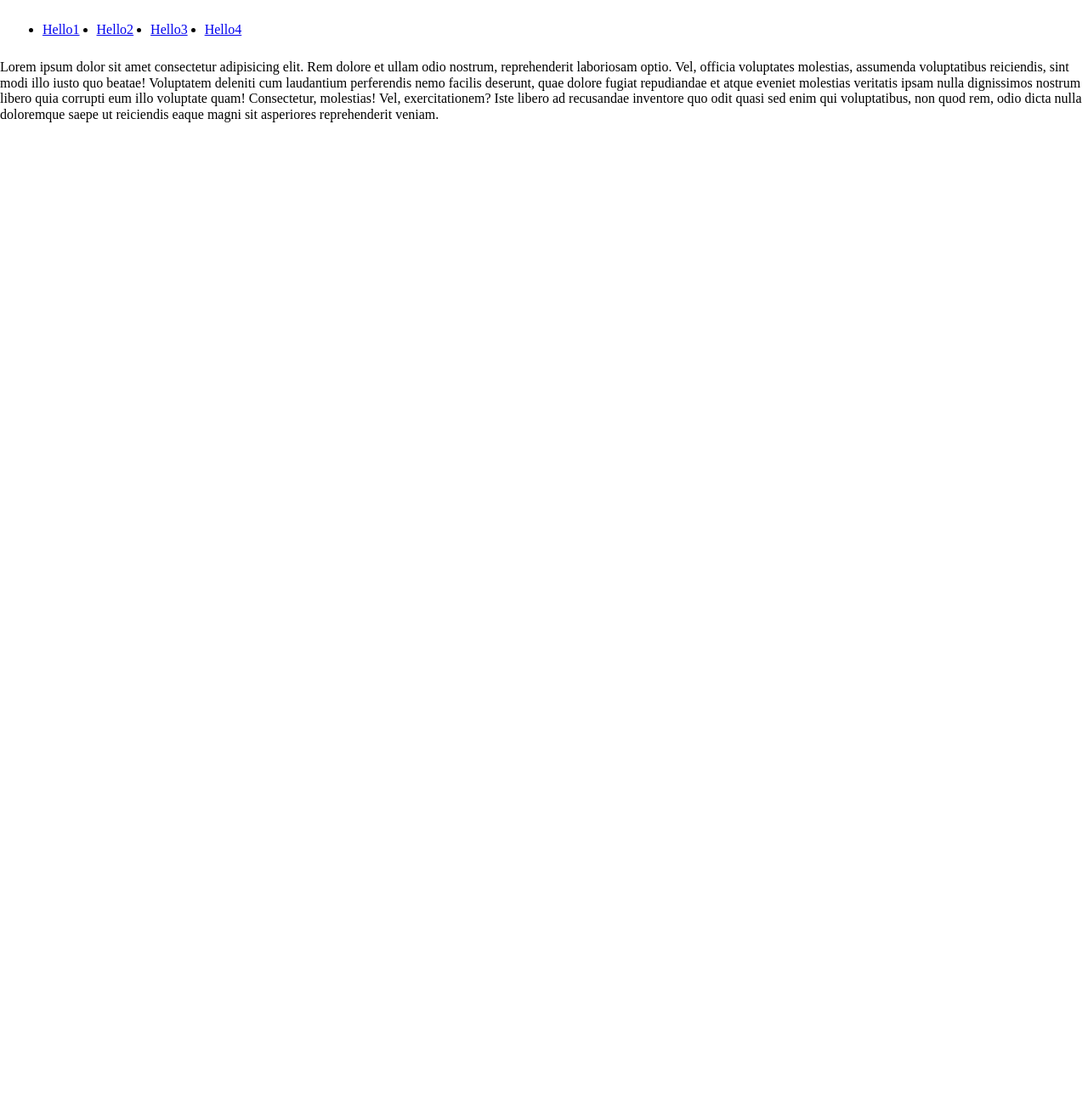
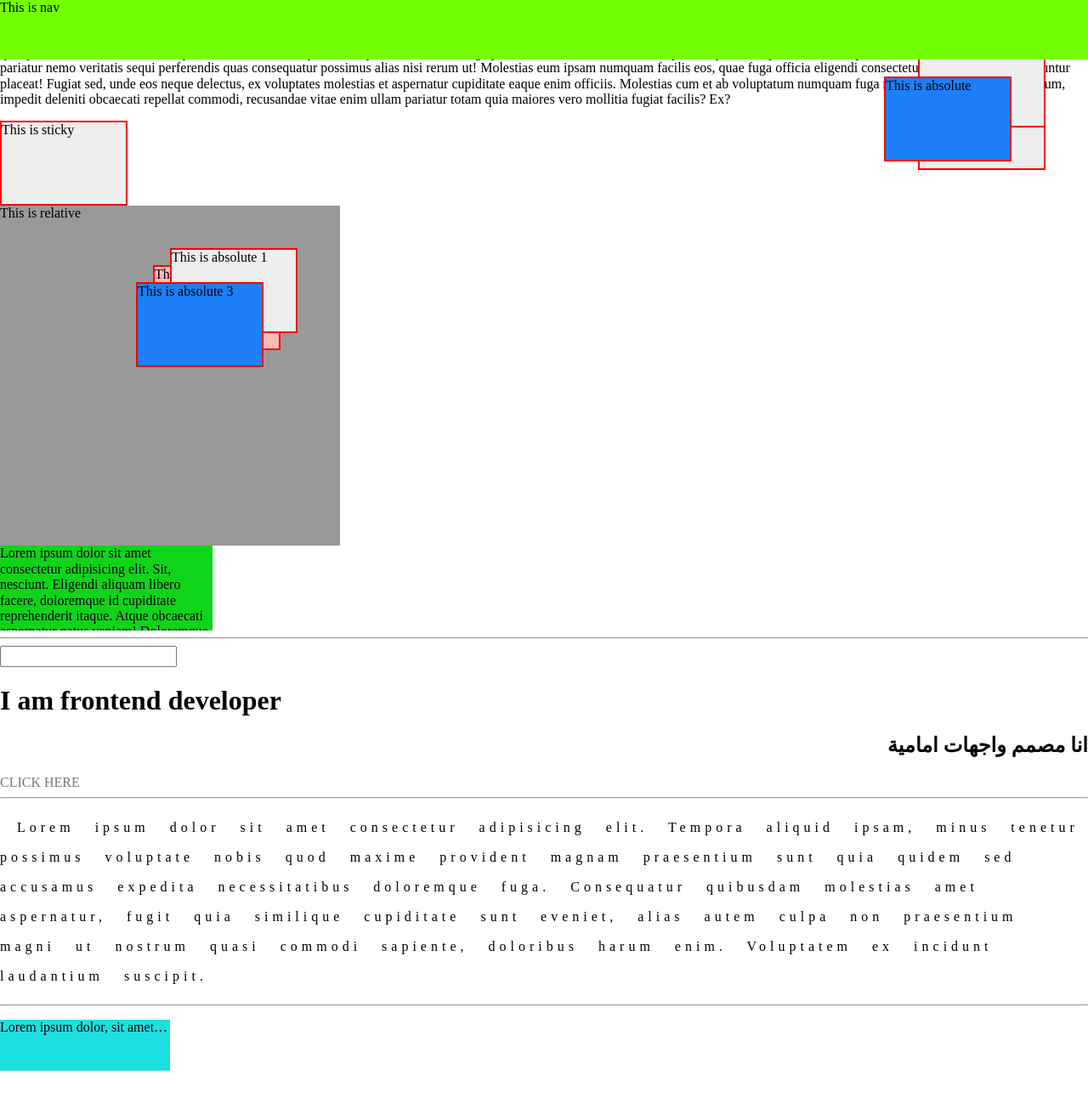
Before and after one commit to Trainer-Mohamed-Ahmed-groups/Fullstack-212, a plain HTML site: page index.html in a window 1280 px wide. Shown: the top 1298 px of the page at 85% size. Drawn offline with Linux system fonts and the light colour scheme.

Commit message:
To text effects

```diff
--- a/css/style.css
+++ b/css/style.css
@@ -6,81 +6,106 @@ body {
     box-sizing: border-box;
 }
 
-.display_explain {
-    display: inline;
+nav {
+    background-color: #73ff01;
+    height: 70px;
+    z-index: 4;
+    /* position: sticky;
+    top: 0; */
+    position: fixed;
+    width: 100%;
+    top: 0;
 }
 
-.display_explain2 {
-    display: block;
-}
-
-.display_explain2:nth-child(2) {
+.position {
     height: 100px;
-    width: 100px;
+    width: 150px;
     background-color: #EEE;
-}
-
-p span {
-    color: red;
-    background-color: #00F;
-    height: 100px;
-    width: 100px;
-    margin: 30px;
-    display: inline-block;
-    padding: 22px;
-    border: 5px solid #090;
-
-}
-
-.visibility_explain {
-    height: 70px;
-    width: 70px;
-    background-color: #f9f9f9;
-    border: solid
-}
-
-.visibility_explain:nth-of-type(2) {
-    visibility: hidden;
-}
-
-.visibility_explain:first-of-type {
-    /* opacity: .5; */
-    opacity: 50%;
-    /* The same effect */
-}
-
-.first_ul {
-    list-style-type: lower-roman;
-    list-style-position: inside;
-}
-
-.first_ul li {
-    background-color: #090;
-}
-
-table {
-    border-collapse: collapse;
-    caption-side: bottom;
-}
-
-td,
-th {
-    border: 1px solid #4b4b4b;
+    border: 2px solid red
 }
 
 
-nav ul li {
-    /* display: inline-block; */
-    float: left;
-    margin: 10px;
+.fixed {
+    position: fixed;
+    top: 100px;
+    right: 50px;
 }
 
-nav ul div {
-    clear: both
+.sticky {
+    position: sticky;
+    top: 10px;
 }
 
-nav ul::after {
-    content: "";
-    display: block;
-    clear: both
+.relative {
+    height: 400px;
+    width: 400px;
+    background-color: #999;
+    position: relative;
 }
+
+.abs {
+    position: absolute;
+    top: 50px;
+    right: 50px;
+    z-index: 2;
+}
+
+.abs:nth-child(2) {
+    top: 70px;
+    right: 70px;
+    background-color: #ffbaba;
+    z-index: 1;
+}
+
+.abs:nth-child(3) {
+    top: 90px;
+    right: 90px;
+    background-color: #1d7ff7;
+    z-index: 3;
+}
+
+.content {
+    height: 100px;
+    width: 250px;
+    background-color: #0fd419;
+    /* overflow: auto; */
+    overflow: scroll;
+    overflow: hidden;
+}
+
+h1 {
+    /* text-align: center; */
+    text-align: start;
+}
+
+h2 {
+    direction: rtl;
+    text-align: start;
+}
+
+a {
+    text-decoration: none;
+    color: #777;
+    text-transform: uppercase;
+}
+
+a:hover {
+    color: red
+}
+
+.spacing {
+    text-indent: 20px;
+    line-height: 35px;
+    word-spacing: 15px;
+    letter-spacing: 5px;
+}
+
+
+.text_effects {
+    width: 200px;
+    height: 60px;
+    background-color: #1ddfdf;
+    text-overflow: ellipsis;
+    white-space: nowrap;
+    overflow: hidden;
+}
--- a/index.html
+++ b/index.html
@@ -6,83 +6,60 @@
     <meta name="viewport" content="width=device-width, initial-scale=1.0">
     <link rel="stylesheet" href="./css/normalize.css">
     <link rel="stylesheet" href="./css/style.css">
-    <title>Session 7</title>
+    <title>Session 9</title>
 </head>
 
 <body>
-    <!-- <div class="display_explain">This is division</div>
-    <div class="display_explain">This is division</div>
-    <div class="display_explain">This is division</div>
+    <nav>This is nav</nav>
+    <p>Lorem ipsum dolor sit amet consectetur adipisicing elit. Odio obcaecati ducimus commodi asperiores aperiam
+        placeat ut quos veritatis, aliquam earum quidem quis sit consequatur ea, est, iusto dolorem! Maxime, quod?
+        Quisquam ullam voluptas sequi quae voluptate excepturi hic amet ipsam. Tenetur consectetur dolorem minima libero
+        delectus quae adipisci vitae deserunt ipsum quod quisquam inventore blanditiis itaque, facere velit, consequatur
+        voluptates!
+        Tenetur at fuga perferendis illum error hic! Suscipit a culpa odio, aperiam totam aspernatur nam, quidem optio
+        tempora pariatur nemo veritatis sequi perferendis quas consequatur possimus alias nisi rerum ut!
+        Molestias eum ipsam numquam facilis eos, quae fuga officia eligendi consectetur ipsum quam consequuntur placeat!
+        Fugiat sed, unde eos neque delectus, ex voluptates molestias et aspernatur cupiditate eaque enim officiis.
+        Molestias cum et ab voluptatum numquam fuga nulla incidunt adipisci sed ipsum, impedit deleniti obcaecati
+        repellat commodi, recusandae vitae enim ullam pariatur totam quia maiores vero mollitia fugiat facilis? Ex?</p>
+    <div class="position abs">This is absolute</div>
+    <div class="position fixed">This is fixed</div>
+    <div class="position sticky">This is sticky</div>
+    <div class="position abs">This is absolute</div>
+    <div class="relative">This is relative
+        <div class="position abs">This is absolute 1</div>
+        <div class="position abs">This is absolute 2</div>
+        <div class="position abs">This is absolute 3</div>
+    </div>
+
+    <section class="content">Lorem ipsum dolor sit amet consectetur adipisicing elit. Sit, nesciunt. Eligendi aliquam
+        libero facere, doloremque id cupiditate reprehenderit itaque. Atque obcaecati aspernatur natus veniam!
+        Doloremque maxime cupiditate eveniet cumque modi.</section>
 
     <hr>
 
-    <section>
-        <span class="display_explain2">This is span</span>
-        <span class="display_explain2">This is span</span>
-        <span class="display_explain2">This is span</span>
-    </section>
+    <input type="text">
+
+
+    <h1>I am frontend developer</h1>
+
+    <h2>انا مصمم واجهات امامية</h2>
+
+    <a href="#">click here</a>
 
     <hr>
-    <p>Lorem ipsum dolor sit amet consectetur adipisicing elit. Voluptatum <span>alias</span> necessitatibus fugiat commodi voluptatem in vero quos magnam nemo! Asperiores, voluptas vel similique quasi repellendus ad maxime ex libero dolores.</p>
-
+    <p class="spacing">Lorem ipsum dolor sit amet consectetur adipisicing elit. Tempora aliquid ipsam, minus tenetur
+        possimus voluptate nobis quod maxime provident magnam praesentium sunt quia quidem sed accusamus expedita
+        necessitatibus doloremque fuga.
+        Consequatur quibusdam molestias amet aspernatur, fugit quia similique cupiditate sunt eveniet, alias autem culpa
+        non praesentium magni ut nostrum quasi commodi sapiente, doloribus harum enim. Voluptatem ex incidunt laudantium
+        suscipit.</p>
 
     <hr>
+    <p class="text_effects">Lorem ipsum dolor, sit amet consectetur adipisicing elit. Veritatis temporibus distinctio
+        iste aut qui. Vel quas vero nisi ut blanditiis eos, eveniet autem saepe veniam laboriosam, unde labore iste
+        maiores.</p>
 
-    <section>
-        <div class="visibility_explain">This is for test 1</div>
-        <div class="visibility_explain">This is for test 2</div>
-        <div class="visibility_explain">This is for test 3</div>
-    </section>
-
-    <ul class="first_ul">
-        <li>Item 1</li>
-        <li>Item 2</li>
-        <li>Item 3 </li>
-        <li>Item 4</li>
-    </ul>
-
-    <br>
-
-    <table>
-        <caption>Table caption</caption>
-        <tr>
-            <th>Column 1</th>
-            <th>Column 2</th>
-            <th>Column 3</th>
-        </tr>
-        <tr>
-            <td>Cell 1</td>
-            <td>Cell 2</td>
-            <td>Cell 3</td>
-        </tr>
-        <tr></tr>
-            <td>Cell 1</td>
-            <td>Cell 2</td>
-            <td>Cell 3</td>
-        </tr>
-    </table> -->
-
-    <nav>
-        <ul>
-            <li>
-                <a href="#">Hello1</a>
-            </li>
-            <li>
-                <a href="#">Hello2</a>
-            </li>
-            <li>
-                <a href="#">Hello3</a>
-            </li>
-            <li>
-                <a href="#">Hello4</a>
-            </li>
-            <!-- <div class="clear"></div> -->
-        </ul>
-    </nav>
-
-    <p>Lorem ipsum dolor sit amet consectetur adipisicing elit. Rem dolore et ullam odio nostrum, reprehenderit laboriosam optio. Vel, officia voluptates molestias, assumenda voluptatibus reiciendis, sint modi illo iusto quo beatae!
-    Voluptatem deleniti cum laudantium perferendis nemo facilis deserunt, quae dolore fugiat repudiandae et atque eveniet molestias veritatis ipsam nulla dignissimos nostrum libero quia corrupti eum illo voluptate quam! Consectetur, molestias!
-    Vel, exercitationem? Iste libero ad recusandae inventore quo odit quasi sed enim qui voluptatibus, non quod rem, odio dicta nulla doloremque saepe ut reiciendis eaque magni sit asperiores reprehenderit veniam.</p>
 </body>
 
 </html>
```
Also changed, not shown: Task/Task.png (deleted).
